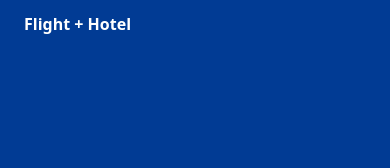
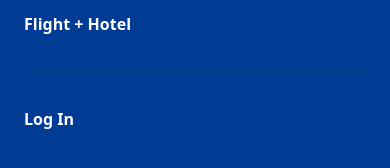
Before and after one commit to JoelAngels/Book, a Next.js app: page / in a window 390 px wide. Both pictures are taken after a click on the button "Open Main Menu". Shown: the part 286-454 px from the top of the page. Built offline with nearby package versions, Linux system fonts and the light colour scheme.

Commit message:
header done

```diff
--- a/app/layout.tsx
+++ b/app/layout.tsx
@@ -1,6 +1,6 @@
 import type { Metadata } from "next";
 import "./globals.css";
-import Header from "@/components/Header";
+import Header from "@/components/Navbar/Header";
 
 export const metadata: Metadata = {
   title: "Create Next App",
--- a/components/Header.tsx
+++ b/components/Navbar/Header.tsx
@@ -274,6 +274,16 @@ function Header() {
                   Flight + Hotel
                 </a>
               </div>
+
+              {/* Login */}
+              <div className="py-6">
+                <a
+                  href="#"
+                  className="-mx-3 block rounded-lg px-3 py-2.5 text-base font-semibold leading-7 text-white hover:bg-blue-800"
+                >
+                  Log In
+                </a>
+              </div>
             </div>
           </div>
         </Dialog.Panel>
```
